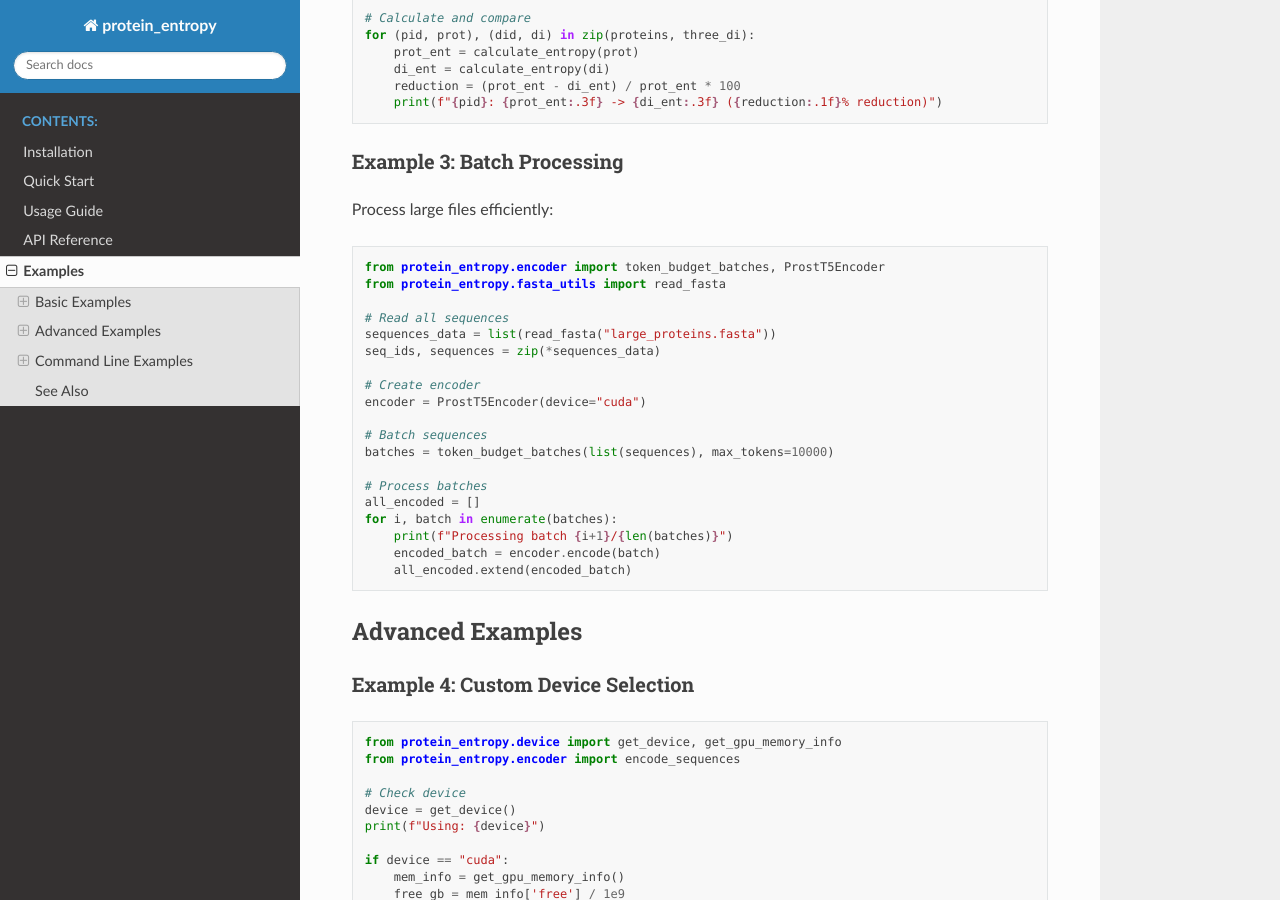
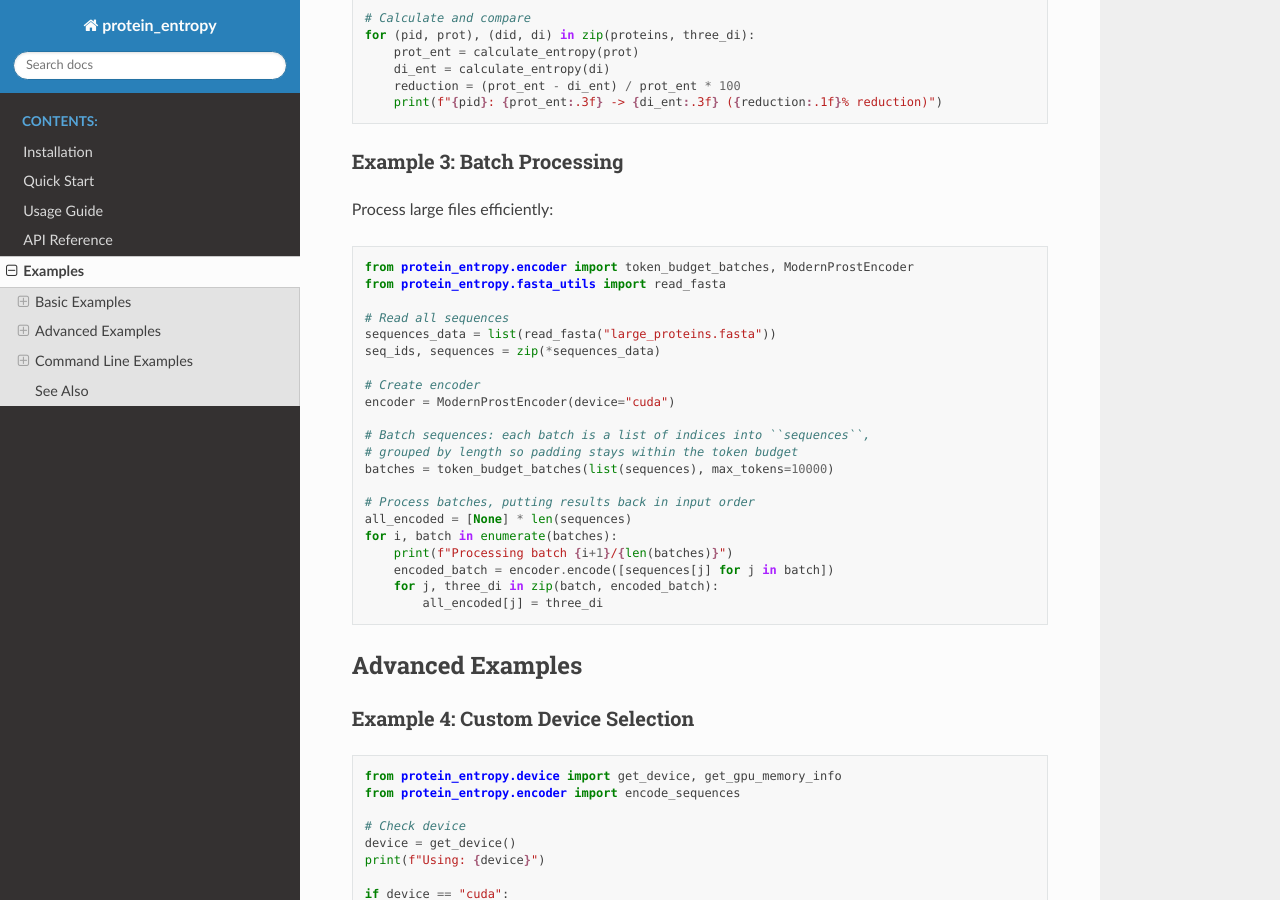
Before and after one commit to linsalrob/protein_entropy, a Sphinx documentation site: the page built from docs/source/examples.rst, in a window 1280 px wide and 900 px high, scrolled down 882 px. Built offline with Sphinx 7.4.7 and the Read the Docs theme 3.1.0, drawn with Linux system fonts in a browser that asks for light colours.

Commit message:
Fix batching example to map index batches back to sequences
token_budget_batches returns indices, so the example now looks up the
sequences for each batch and restores input order. It also uses the
default ModernProst encoder.

Co-Authored-By: Claude Opus 5.5 <noreply@anthropic.com>
Claude-Session: https://claude.ai/code/session_01Qty5cnvxtKZVDQs9B2fgyf

```diff
--- a/docs/source/examples.rst
+++ b/docs/source/examples.rst
@@ -57,7 +57,7 @@ Process large files efficiently:
 
 .. code-block:: python
 
-    from protein_entropy.encoder import token_budget_batches, ProstT5Encoder
+    from protein_entropy.encoder import token_budget_batches, ModernProstEncoder
     from protein_entropy.fasta_utils import read_fasta
 
     # Read all sequences
@@ -65,17 +65,19 @@ Process large files efficiently:
     seq_ids, sequences = zip(*sequences_data)
 
     # Create encoder
-    encoder = ProstT5Encoder(device="cuda")
+    encoder = ModernProstEncoder(device="cuda")
 
-    # Batch sequences
+    # Batch sequences: each batch is a list of indices into ``sequences``,
+    # grouped by length so padding stays within the token budget
     batches = token_budget_batches(list(sequences), max_tokens=10000)
 
-    # Process batches
-    all_encoded = []
+    # Process batches, putting results back in input order
+    all_encoded = [None] * len(sequences)
     for i, batch in enumerate(batches):
         print(f"Processing batch {i+1}/{len(batches)}")
-        encoded_batch = encoder.encode(batch)
-        all_encoded.extend(encoded_batch)
+        encoded_batch = encoder.encode([sequences[j] for j in batch])
+        for j, three_di in zip(batch, encoded_batch):
+            all_encoded[j] = three_di
 
 Advanced Examples
 -----------------
```
